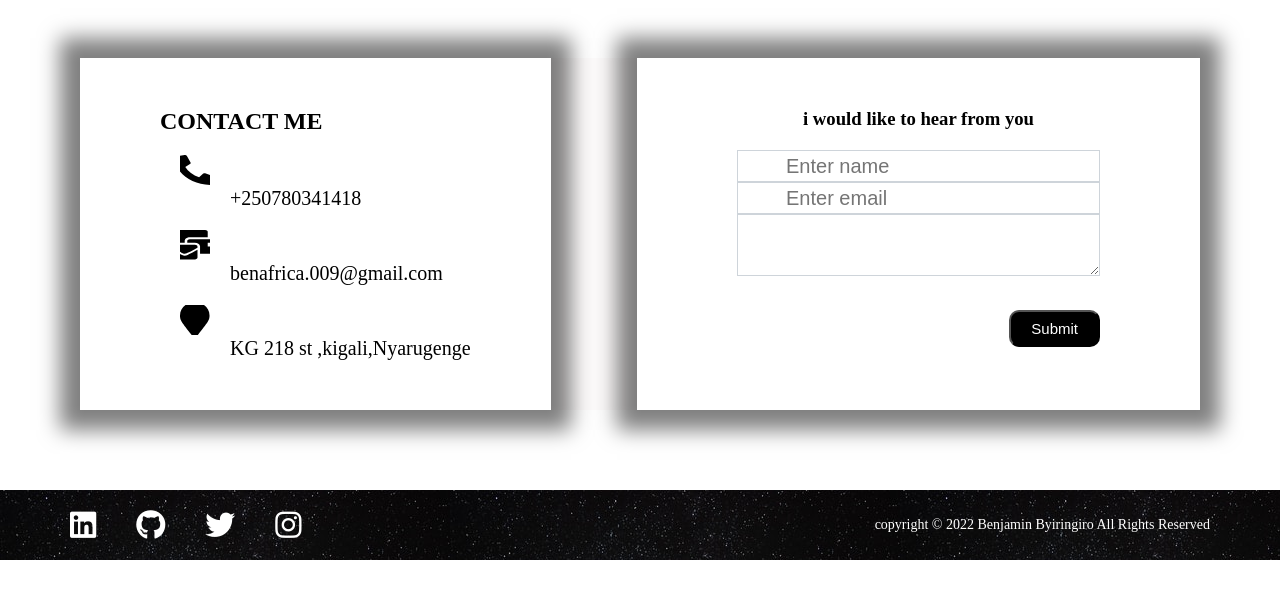
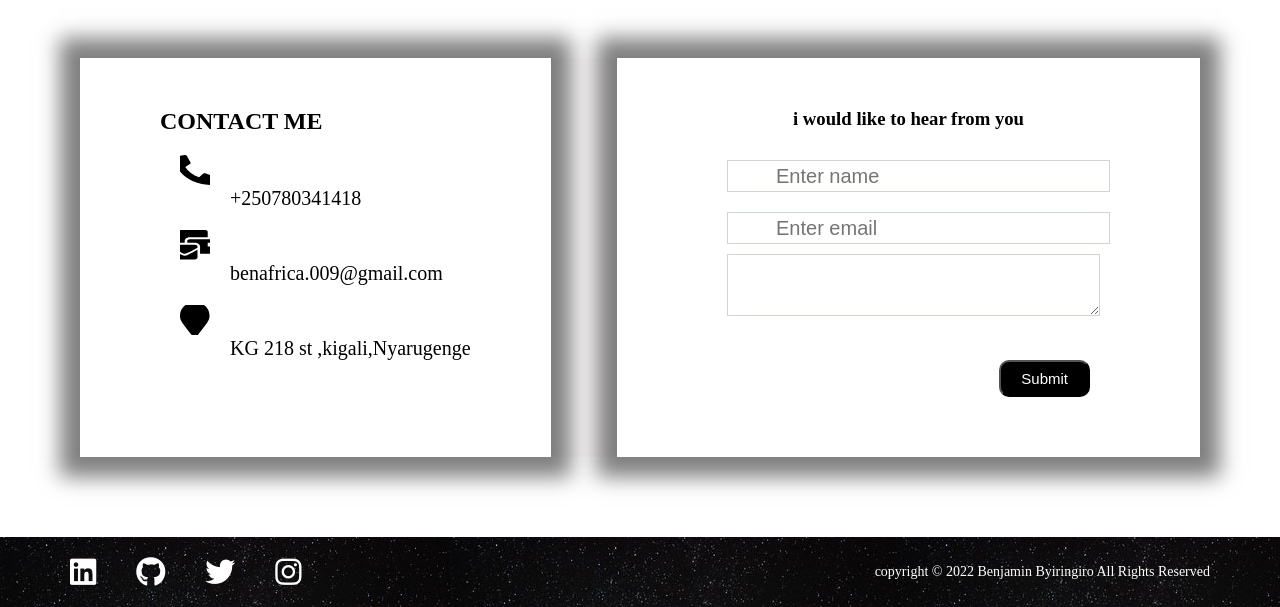
Before and after one commit to Benafrica/porfilio, a plain HTML site: page index.html in a window 1280 px wide. Shown: the part 2347-2954 px from the top of the page. Before the commit the page ends 2907 px from the top, so only its background shows below. Drawn offline with Linux system fonts and the light colour scheme.

Commit message:
modified login

```diff
--- a/style.css
+++ b/style.css
@@ -249,6 +249,13 @@ nav a {
 /* message */
 .message form {
   padding: 20px;
+}
+.message form input {
+  margin: 10px;
+}
+.textarea {
+  margin-left: 10px;
+  padding-right: -10px;
 }
 
 input[type="text"],
```
Also changed, not shown: login/login.html (+4 -1 lines), login/login.css (line endings or trailing spaces), 1 other file.
